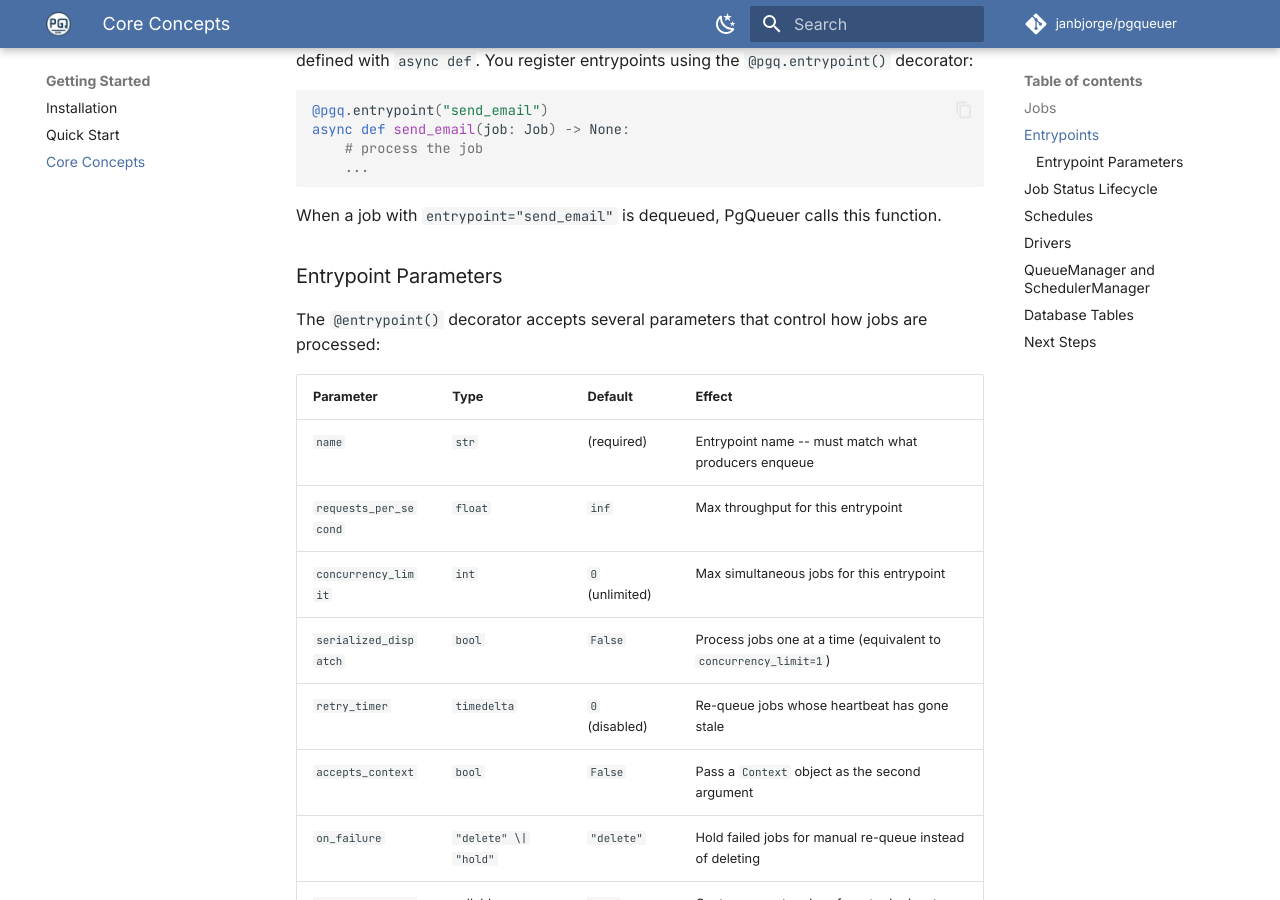
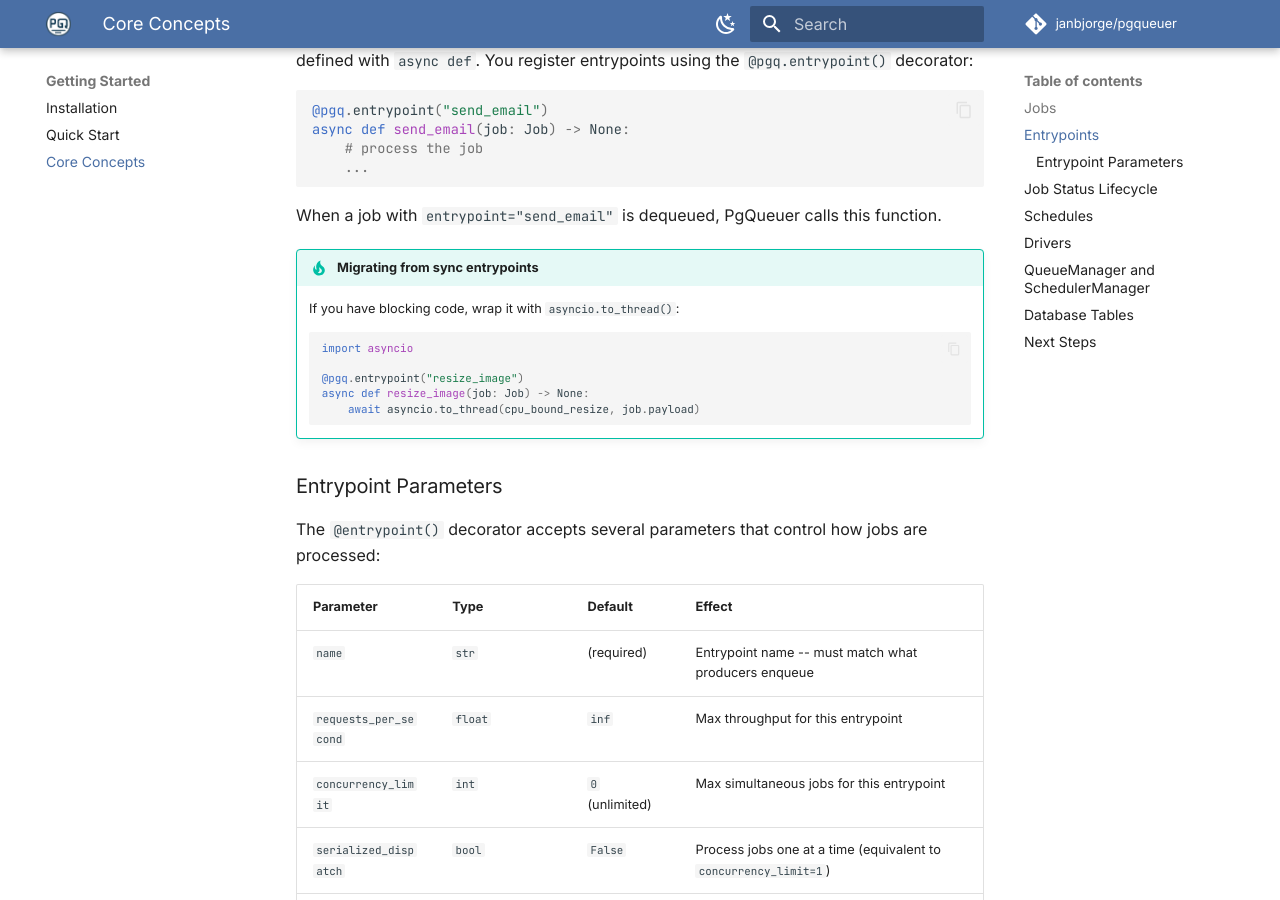
Before and after one commit to janbjorge/pgqueuer, an MkDocs documentation site: the page built from docs/getting-started/core-concepts.md, in a window 1280 px wide and 900 px high, scrolled down 1070 px. Built offline with MkDocs 1.6.1 and Material for MkDocs 9.7.7, drawn with Linux system fonts in a browser that asks for light colours; comment, search, counter and statistics services are not loaded.

Commit message:
docs: add migration guidance for sync entrypoint users
- TypeError message now suggests asyncio.to_thread() as migration path
- core-concepts.md: add tip box with migration example
- Fix sync lambda in test_retry_requeue.py (from rebase with #558)

````diff
--- a/docs/getting-started/core-concepts.md
+++ b/docs/getting-started/core-concepts.md
@@ -39,6 +39,17 @@ async def send_email(job: Job) -> None:
 ```
 
 When a job with `entrypoint="send_email"` is dequeued, PgQueuer calls this function.
+
+!!! tip "Migrating from sync entrypoints"
+    If you have blocking code, wrap it with `asyncio.to_thread()`:
+
+    ```python
+    import asyncio
+
+    @pgq.entrypoint("resize_image")
+    async def resize_image(job: Job) -> None:
+        await asyncio.to_thread(cpu_bound_resize, job.payload)
+    ```
 
 ### Entrypoint Parameters
 
````
Also changed, not shown: 2 other files.
